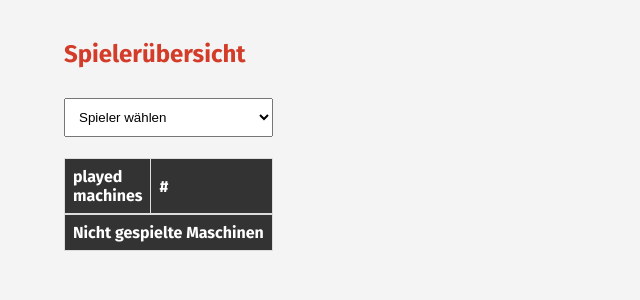
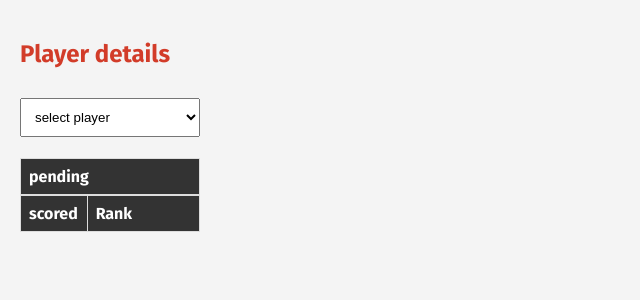
Before and after one commit to fcremer/aixplay, a Flask app: page /playeroverview in a window 1280 px wide. Shown: the part 70-370 px from the top of the page, without its empty margins (0-640 px from the left). Run offline with Flask 3, Linux system fonts and the light colour scheme; lists and menus that the app fills with data are empty.

Commit message:
add requirements

```diff
--- a/api.py
+++ b/api.py
@@ -73,6 +73,9 @@
         rank = next((index for index, s in enumerate(machine_scores, start=1) if s['player_abbreviation'] == player_abbreviation), None)
         played_machines_info.append({'machine': machine, 'rank': rank})
 
+    # Sortieren der gespielten Maschinen nach Rang in absteigender Reihenfolge
+    played_machines_info.sort(key=lambda x: x['rank'], reverse=True)
+
     all_machines = set(machine['abbreviation'] for machine in data['pinball_machines'])
     not_played_machines = all_machines - played_machines
 
@@ -82,6 +85,7 @@
         'not_played_machines': list(not_played_machines),
         'played_dates': len(played_dates)  # Anzahl der einzigartigen Spieltage
     })
+
 
 
 
--- a/static/playeroverview.js
+++ b/static/playeroverview.js
@@ -10,7 +10,7 @@
         .then(response => response.json())
         .then(players => {
             const playerSelect = document.getElementById('player-select');
-            playerSelect.innerHTML = '<option value="">Spieler wählen</option>';
+            playerSelect.innerHTML = '<option value="">select player</option>';
             players.forEach(player => {
                 const option = document.createElement('option');
                 option.value = player.abbreviation;
@@ -50,7 +50,7 @@
 function displayPlayerData(playerData) {
     document.getElementById('player-name').textContent = playerData.player_info.name || '';
     document.getElementById('player-abbreviation').textContent = playerData.player_info.abbreviation || '';
-    document.getElementById('played-dates').textContent = 'Gespielte Tage: ' + playerData.played_dates;
+    document.getElementById('played-dates').textContent = 'rated match days in season: ' + playerData.played_dates;
 
     const notPlayedMachinesTableBody = document.getElementById('not-played-machines');
     notPlayedMachinesTableBody.innerHTML = ''; // Leeren des bestehenden Inhalts
--- a/static/style.css
+++ b/static/style.css
@@ -8,7 +8,7 @@
 
 .container {
     display: flex;
-    width: 90%;
+    width: 98%;
     margin: auto;
     padding: 20px;
 }
@@ -46,13 +46,13 @@
 
 
 #total-highscores {
-    width: 25%;
+    width: 35%;
     background-color: #ffffff;
     box-shadow: 0 0 10px rgba(0, 0, 0, 0.1);
 }
 
 #pinball-highscores {
-    width: 85%;
+    width: 65%;
     background-color: #ffffff;
     box-shadow: 0 0 10px rgba(0, 0, 0, 0.1);
 }
--- a/templates/playeroverview.html
+++ b/templates/playeroverview.html
@@ -15,28 +15,28 @@
   </header>
    <div class="container">
        <div class="player-overview">
-            <h2>Spielerübersicht</h2>
+            <h2>Player details</h2>
             <select id="player-select" onchange="fetchPlayerData()"></select>
             <h3 id="player-name"></h3>
             <h4 id="player-abbreviation"></h4>
             <p id="played-dates"></p>
+       <table id="not-played-machines-table" class="table-highscores">
+            <thead>
+                <tr>
+                    <th>pending</th>
+                </tr>
+            </thead>
+            <tbody id="not-played-machines"></tbody>
+       </table>
        <table id="played-machines-table" class="table-highscores">
         <thead>
             <tr>
-                <th>played machines</th>
-                <th>#</th>
+                <th>scored</th>
+                <th>Rank</th>
             </tr>
         </thead>
         <tbody id="played-machines"></tbody>
     </table>
-       <table id="not-played-machines-table" class="table-highscores">
-            <thead>
-                <tr>
-                    <th>Nicht gespielte Maschinen</th>
-                </tr>
-            </thead>
-            <tbody id="not-played-machines"></tbody>
-       </table>
         </div>
    </div>
 </body>
```
